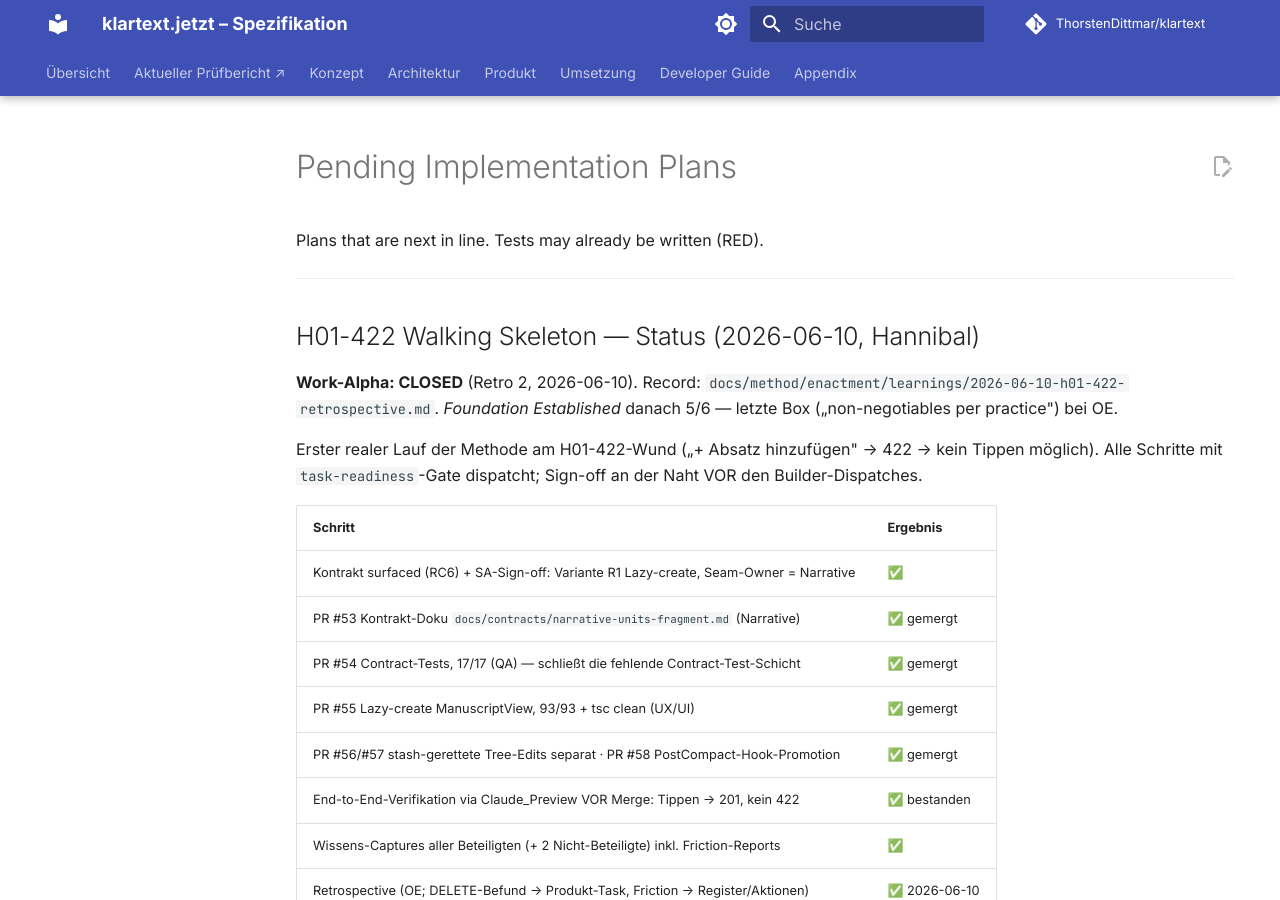
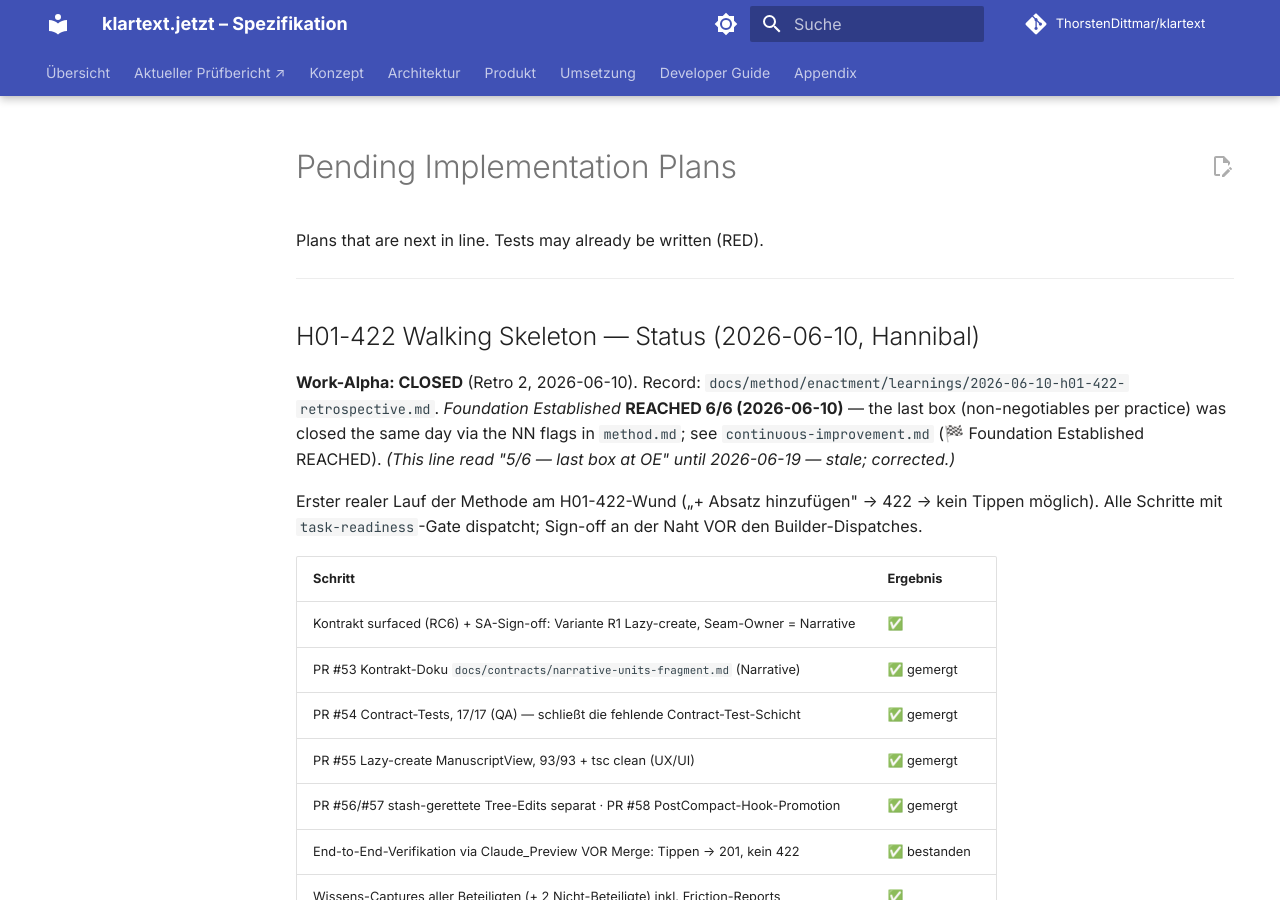
Before and after one commit to ThorstenDittmar/klartext, an MkDocs documentation site: the page built from docs/superpowers/plans/PENDING.md, in a window 1280 px wide and 900 px high. Built offline with MkDocs 1.6.1 and Material for MkDocs 9.7.7, drawn with Linux system fonts in a browser that asks for light colours; comment, search, counter and statistics services are not loaded.

Commit message:
docs(plan): correct stale Foundation-Established status (was 5/6, is 6/6 since 2026-06-10) (#176)
PENDING's H01-422 status line still read "Foundation Established 5/6 — last box at
OE", but the authoritative record (method.md NN column + continuous-improvement.md
"🏁 Foundation Established REACHED") shows the last box (non-negotiables per practice)
was closed 2026-06-10 → 6/6. The stale line nearly caused re-work of a done task.
Corrected to match the authoritative source. (Memory corrected in lockstep.)

Agent: oe

Co-authored-by: Claude Opus 4.8 (1M context) <noreply@anthropic.com>

```diff
--- a/docs/superpowers/plans/PENDING.md
+++ b/docs/superpowers/plans/PENDING.md
@@ -8,7 +8,9 @@ Plans that are next in line. Tests may already be written (RED).
 
 **Work-Alpha: CLOSED** (Retro 2, 2026-06-10). Record:
 `docs/method/enactment/learnings/2026-06-10-h01-422-retrospective.md`.
-*Foundation Established* danach 5/6 — letzte Box („non-negotiables per practice") bei OE.
+*Foundation Established* **REACHED 6/6 (2026-06-10)** — the last box (non-negotiables per practice) was closed
+the same day via the NN flags in `method.md`; see `continuous-improvement.md` (🏁 Foundation Established REACHED).
+*(This line read "5/6 — last box at OE" until 2026-06-19 — stale; corrected.)*
 
 Erster realer Lauf der Methode am H01-422-Wund („+ Absatz hinzufügen" → 422 → kein Tippen möglich).
 Alle Schritte mit `task-readiness`-Gate dispatcht; Sign-off an der Naht VOR den Builder-Dispatches.
```
